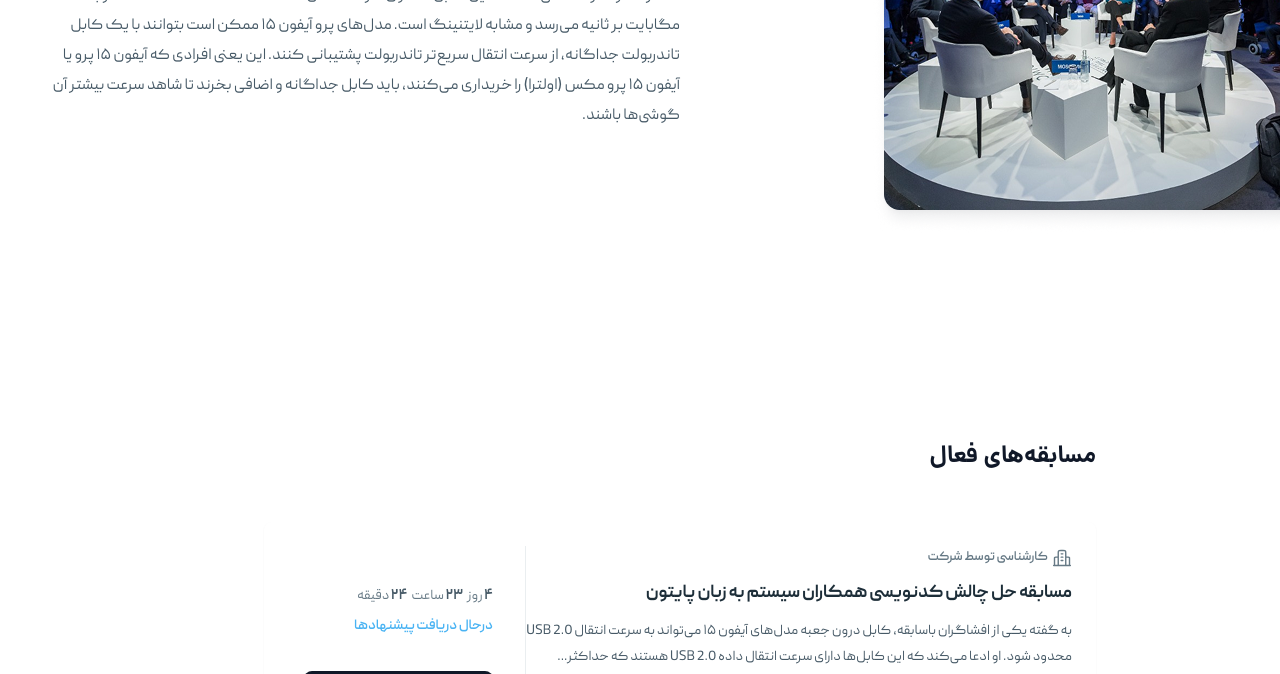
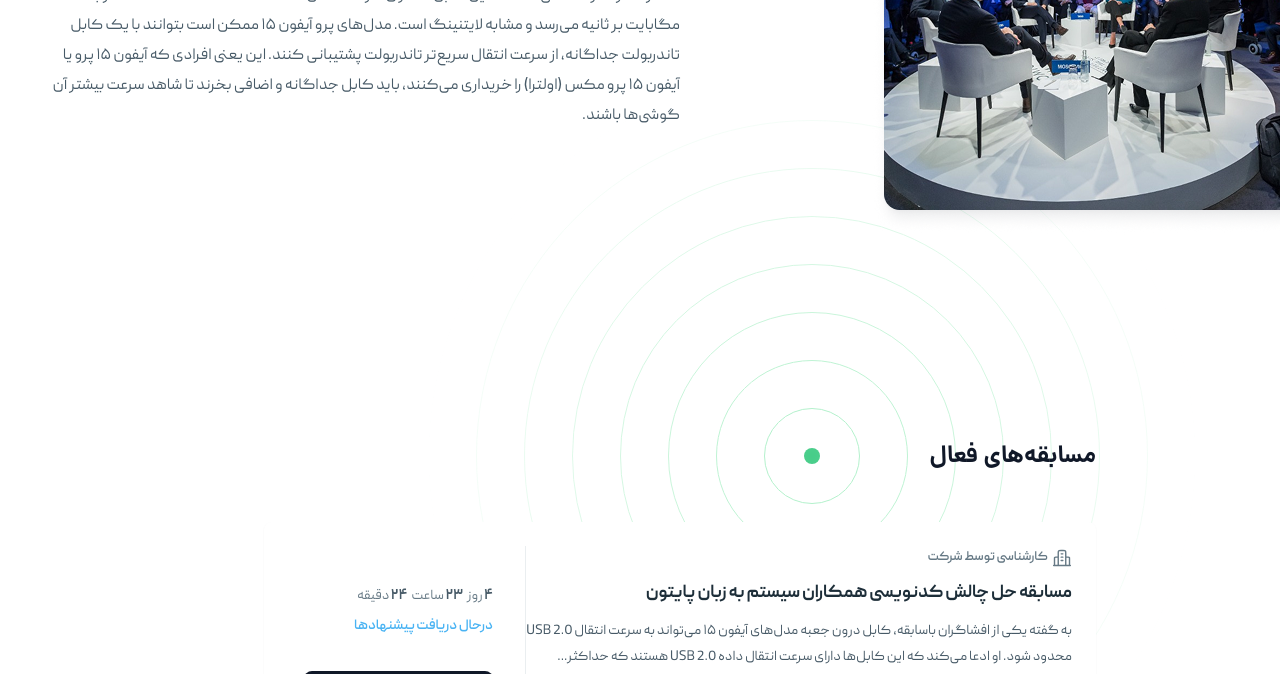
Before and after one commit to Amir-mortezaei/project, a website: page src/index.html in a window 1280 px wide. Shown: the part 1300-1974 px from the top of the page. Drawn offline with Linux system fonts and the light colour scheme.

Commit message:
add circle pattern in main

```diff
--- a/src/index.html
+++ b/src/index.html
@@ -168,6 +168,7 @@
             </div>
         </div>
         <div class="mx-auto container-custom pt-[6.5rem] pb-16">
+            <img class="absolute top-[1420px] right-[124px] -z-30" src="../public/image/svg/circle-pattern.svg" alt="circle pattern">
             <div class="flex flex-col gap-12 px-56">
                 <span class="text-[#101828] text-2xl font-bold font-mono">
                     مسابقه‌های فعال
```
Also changed, not shown: src/output.css.
